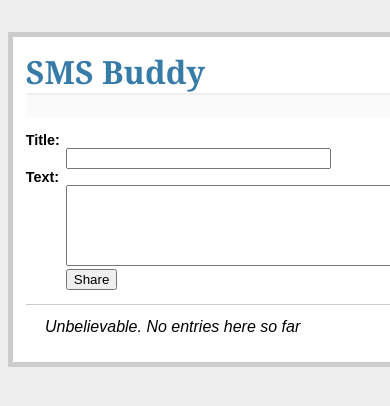
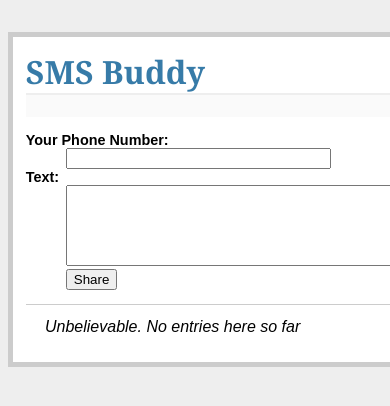
Before and after one commit to andyhull/janApp, a Flask app: template smsbuddy/templates/show_entries.html in a window 390 px wide; the page is wider, and only the part inside the window is pictured. Shown: the top 406 px of that part. Run offline with Flask 2, Linux system fonts and the light colour scheme; the template is opened without the code that fills it, so the values that code supplies are empty; the visitor is signed in with stand-in values (Sample User, id 1).

Commit message:
added form field to enter a phone number

```diff
--- a/smsbuddy/__init__.py
+++ b/smsbuddy/__init__.py
@@ -2,7 +2,12 @@
 import os
 from database import db_session, init_db
 from flask import Flask
+
+DEBUG = True
+SECRET_KEY = 'development key'
 # create our little application :)
 app = Flask(__name__)
+app.config.from_object(__name__)
+app.config.from_envvar('FLASKR_SETTINGS', silent=True)
 init_db()
 from smsbuddy import views
--- a/smsbuddy/templates/show_entries.html
+++ b/smsbuddy/templates/show_entries.html
@@ -3,8 +3,8 @@
   {% if session.logged_in %}
     <form action="{{ url_for('add_entry') }}" method=post class=add-entry>
       <dl>
-        <dt>Title:
-        <dd><input type=text size=30 name=title>
+        <dt>Your Phone Number:
+        <dd><input type=text size=30 name=phone>
         <dt>Text:
         <dd><textarea name=text rows=5 cols=40></textarea>
         <dd><input type=submit value=Share>
@@ -13,9 +13,9 @@
   {% endif %}
   <ul class=entries>
   {% for entry in entries %}
-    <li><strong>Phone #:</strong>{{ entry.phone }}&nbsp;<strong>Buddy</strong>{{ entry.buddy }}
+    <li><strong>Phone #:&nbsp;</strong>{{ entry.phone }}&nbsp;<strong>Buddy:&nbsp;</strong>{{ entry.buddy }}
   {% else %}
-    <li><em>Unbelievable.  No entries here so far</em>
+    <li><em>Unbelievable. No entries here so far</em>
   {% endfor %}
   </ul>
 {% endblock %}
```
Also changed, not shown: smsbuddy/views.py (+4 -3 lines).
